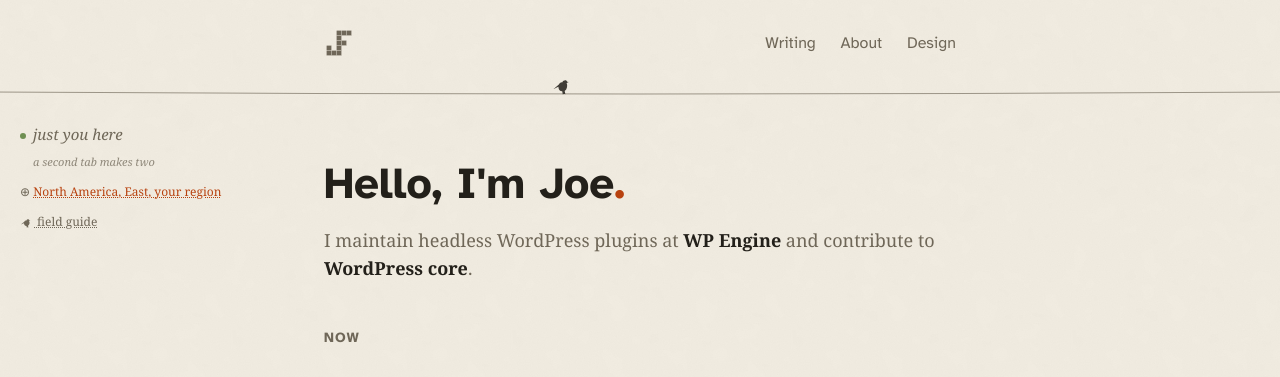
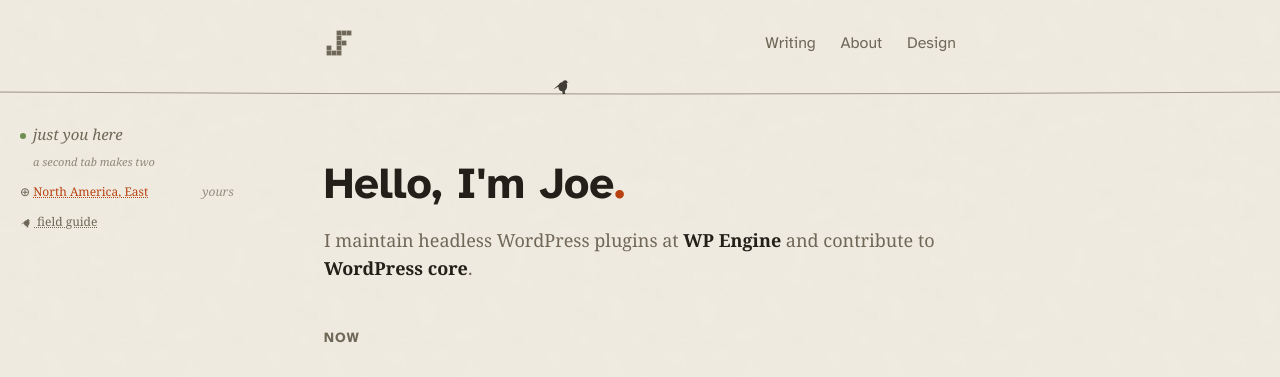
Before and after one commit to josephfusco/josephfusco.github.io, a Jekyll site: the page built from index.html, in a window 1280 px wide. Shown: the top 377 px of the page. Built offline with Jekyll 4.4.1, drawn with Linux system fonts in a browser that asks for light colours.

Commit message:
The plate stands in true proportion
On the wire, sizes stay square-root compressed so the smallest
bird is still visible and hoverable. On the plate, where showing
scale is the entire job, the compression is undone: birds stand
in true proportion to each other, a forty pixel crow beside a
thirteen pixel finch, all sharing one left edge and one
groundline so the lengths compare at a glance.

The region line stops repeating itself too. The select carries
the region's name alone, with a quiet italic "yours" beside it
when it is the one your clock resolved.

Co-Authored-By: Claude Fable 5 <noreply@anthropic.com>
Claude-Session: https://claude.ai/code/session_019vAcPMvpcgUVRcyZCqV9hM

```diff
--- a/_includes/header.html
+++ b/_includes/header.html
@@ -38,7 +38,7 @@
 			<option value="af">Africa</option>
 			<option value="oc">Oceania</option>
 			<option value="sa">South America</option>
-		</select></label>
+		</select><span class="region-yours" hidden>yours</span></label>
 		<button class="guide-toggle" popovertarget="field-guide"><span class="note-bird" data-species="0" data-inline aria-hidden="true"></span> field guide</button>
 		<div id="field-guide" popover>
 			<div class="bird-legend" data-legend aria-label="The field guide, one entry per species"></div>
--- a/assets/css/redesign.css
+++ b/assets/css/redesign.css
@@ -1058,7 +1058,7 @@ h1, h2, h3, h4,
 }
 .bird-legend figure {
   display: grid;
-  grid-template-columns: 3rem 1fr;
+  grid-template-columns: 3.25rem 1fr;
   align-items: baseline;
   column-gap: 0.75rem;
   margin: 0 0 0.25rem;
@@ -1066,9 +1066,9 @@ h1, h2, h3, h4,
 .legend-perch {
   display: block;
   position: relative;
-  height: 24px;
-}
-.legend-perch .wire-bird { position: absolute; bottom: 0; left: 50%; top: auto; }
+  height: 34px;
+}
+.legend-perch .wire-bird { position: absolute; bottom: 0; left: 0; top: auto; }
 .bird-legend figcaption {
   font-family: Georgia, serif;
   font-style: italic;
@@ -1241,6 +1241,7 @@ body.wire .powerline { display: none; }
 
 /* The region line in the field note: a select dressed as prose */
 .region-line { color: var(--muted); font-size: 0.75rem; }
+.region-yours { font-style: italic; opacity: 0.7; margin-left: 0.375rem; }
 .region-select {
   appearance: none;
   -webkit-appearance: none;
--- a/assets/js/presence.js
+++ b/assets/js/presence.js
@@ -391,12 +391,17 @@
       el.innerHTML = born.svg;
       el.title = sp.name;
       if (el.hasAttribute('data-inline')) return;
-      /* true to scale: a wood pigeon should dwarf a wagtail. The plate
-         magnifies every bird equally so the smallest still reads. */
-      var scale = born.size * BIRD_BASE * (el.closest('.bird-legend') ? 1.45 : 1);
+      /* On the wire, sizes stay compressed so the smallest bird is
+         still hoverable. On the plate, where showing scale is the
+         whole job, the compression is undone and the birds stand in
+         true proportion: a crow really is three finches long. */
+      var scale = born.size * BIRD_BASE;
+      if (el.closest('.bird-legend')) scale = born.size * born.size * BIRD_BASE * 1.25;
       el.style.width = Math.round(15 * scale) + 'px';
       el.style.height = Math.round(13 * scale) + 'px';
-      el.style.marginLeft = -Math.round(15 * scale / 2) + 'px';
+      /* on the wire a bird is centred on its perch; on the plate every
+         bird starts at the same edge so the lengths compare at a glance */
+      el.style.marginLeft = el.closest('.bird-legend') ? '0' : -Math.round(15 * scale / 2) + 'px';
     });
   }
   hydrateSpecimens();
@@ -406,6 +411,8 @@
   function reflectRegionSelect(key) {
     document.querySelectorAll('.region-select').forEach(function (el) {
       el.value = key || '';
+      var mine = el.parentNode && el.parentNode.querySelector('.region-yours');
+      if (mine) mine.hidden = !!key;
     });
   }
 
@@ -439,7 +446,7 @@
        checkable at a glance */
     var local = el.querySelector('option[value=""]');
     var resolved = el.querySelector('option[value="' + regionForTZ(TZ) + '"]');
-    if (local && resolved) local.textContent = resolved.textContent + ', your region';
+    if (local && resolved) local.textContent = resolved.textContent;
   });
   reflectRegionSelect(regionOverride);
 
```
